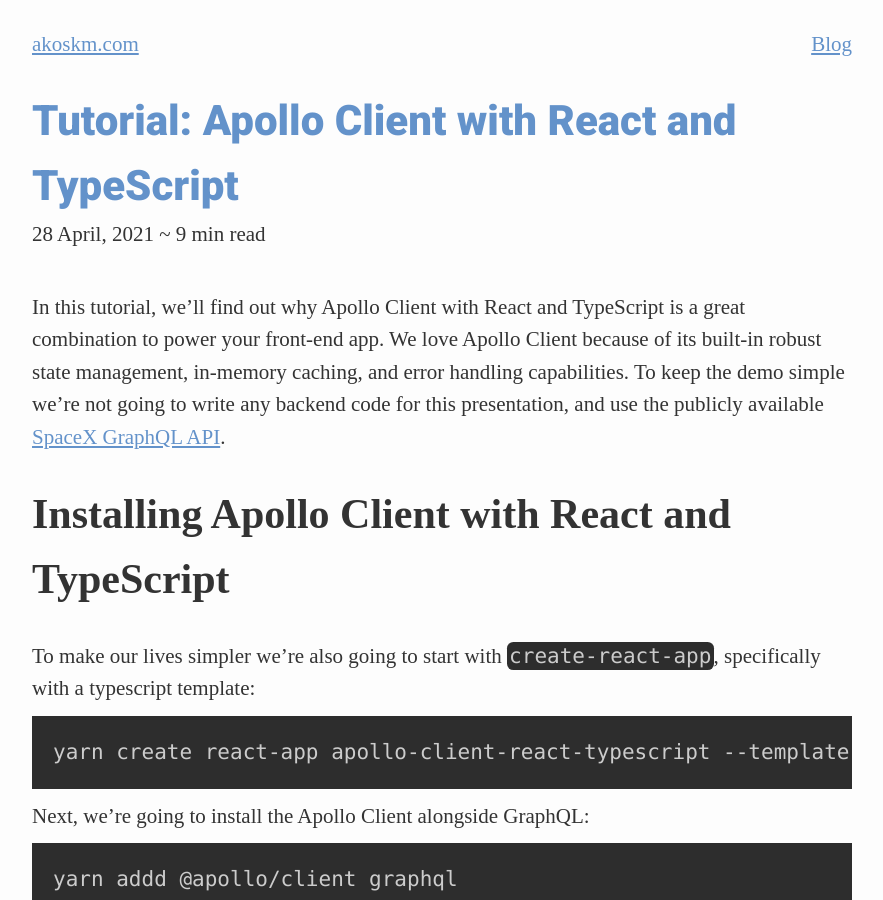
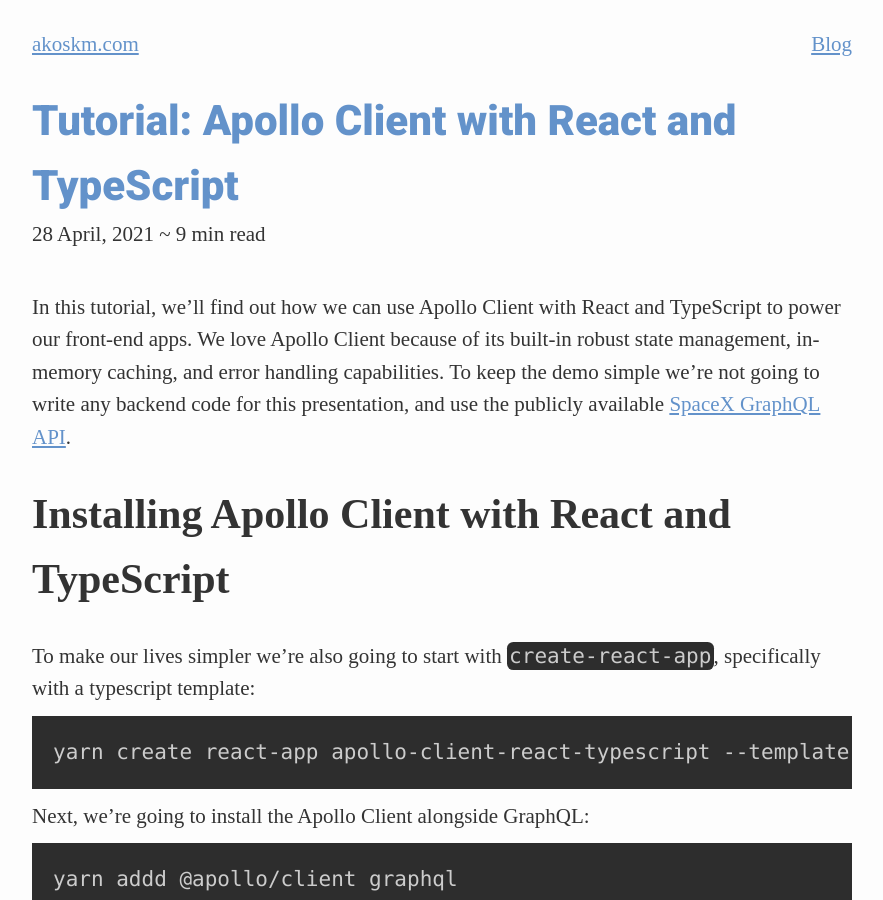
Before and after one commit to akoskm/akoskm.github.io, a Jekyll site: the page built from _posts/2020-04-28-apollo-client-react-typescript-example.md, in a window 1280 px wide and 900 px high. Shown: the whole window, without its empty margins (198-1081 px from the left). Built offline with Jekyll 4.4.1, drawn with Linux system fonts in a browser that asks for light colours; nearby versions of some CDN libraries; some web fonts are replaced.

Commit message:
rephrase promise

```diff
--- a/_posts/2020-04-28-apollo-client-react-typescript-example.md
+++ b/_posts/2020-04-28-apollo-client-react-typescript-example.md
@@ -6,7 +6,7 @@
 date: 2021-04-28 00:00:01
 ---
 
-In this tutorial, we’ll find out why Apollo Client with React and TypeScript is a great combination to power your front-end app.
+In this tutorial, we’ll find out how we can use Apollo Client with React and TypeScript to power our front-end apps.
 We love Apollo Client because of its built-in robust state management, in-memory caching, and error handling capabilities.
 To keep the demo simple we’re not going to write any backend code for this presentation, and use the publicly available [SpaceX GraphQL API](https://akoskm.com/blog/apollo-client-react-typescript-example/).
 
```
